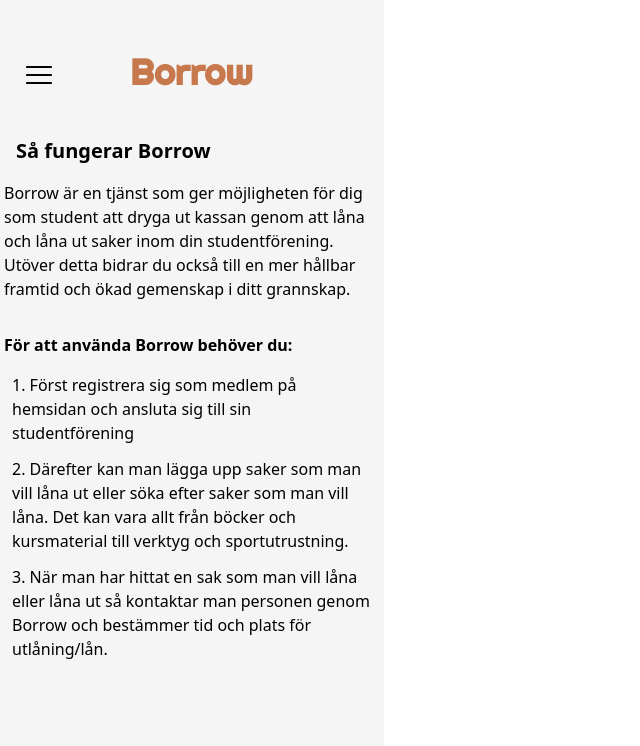
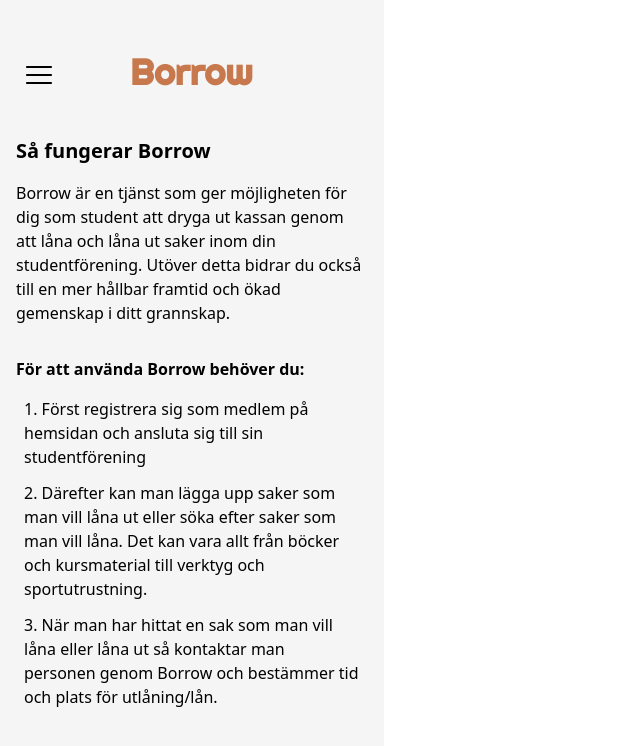
Before and after one commit to Guido-Pierri/borrow-app, a Next.js app: page /information-side in a window 1280 px wide. Shown: the top 746 px of the page, without its empty margins (0-640 px from the left). Built offline with nearby package versions, Linux system fonts and the light colour scheme.

Commit message:
Fixed text positioning

```diff
--- a/pages/information-side/index.tsx
+++ b/pages/information-side/index.tsx
@@ -12,7 +12,7 @@
           <h1 className="font-bold text-xl pt-4">Så fungerar Borrow</h1>
         </div>
         <div>
-          <p className="py-4 px-1">
+          <p className="py-4 px-4">
             Borrow är en tjänst som ger möjligheten för dig som student att
             dryga ut kassan genom att låna och låna ut saker inom din
             studentförening. Utöver detta bidrar du också till en mer hållbar
@@ -20,20 +20,20 @@
           </p>
         </div>
         <div>
-          <h2 className="font-bold text-base pt-4 px-1">
+          <h2 className="font-bold text-base pt-4 px-4">
             För att använda Borrow behöver du:
           </h2>
           <div className="pt-1">
-            <p className="pt-3 px-3">
+            <p className="pt-3 px-6">
               1. Först registrera sig som medlem på hemsidan och ansluta sig
               till sin studentförening
             </p>
-            <p className="pt-3 px-3">
+            <p className="pt-3 px-6">
               2. Därefter kan man lägga upp saker som man vill låna ut eller
               söka efter saker som man vill låna. Det kan vara allt från böcker
               och kursmaterial till verktyg och sportutrustning.
             </p>
-            <p className="px-3 pt-3">
+            <p className="px-6 pt-3">
               3. När man har hittat en sak som man vill låna eller låna ut så
               kontaktar man personen genom Borrow och bestämmer tid och plats
               för utlåning/lån.
```
